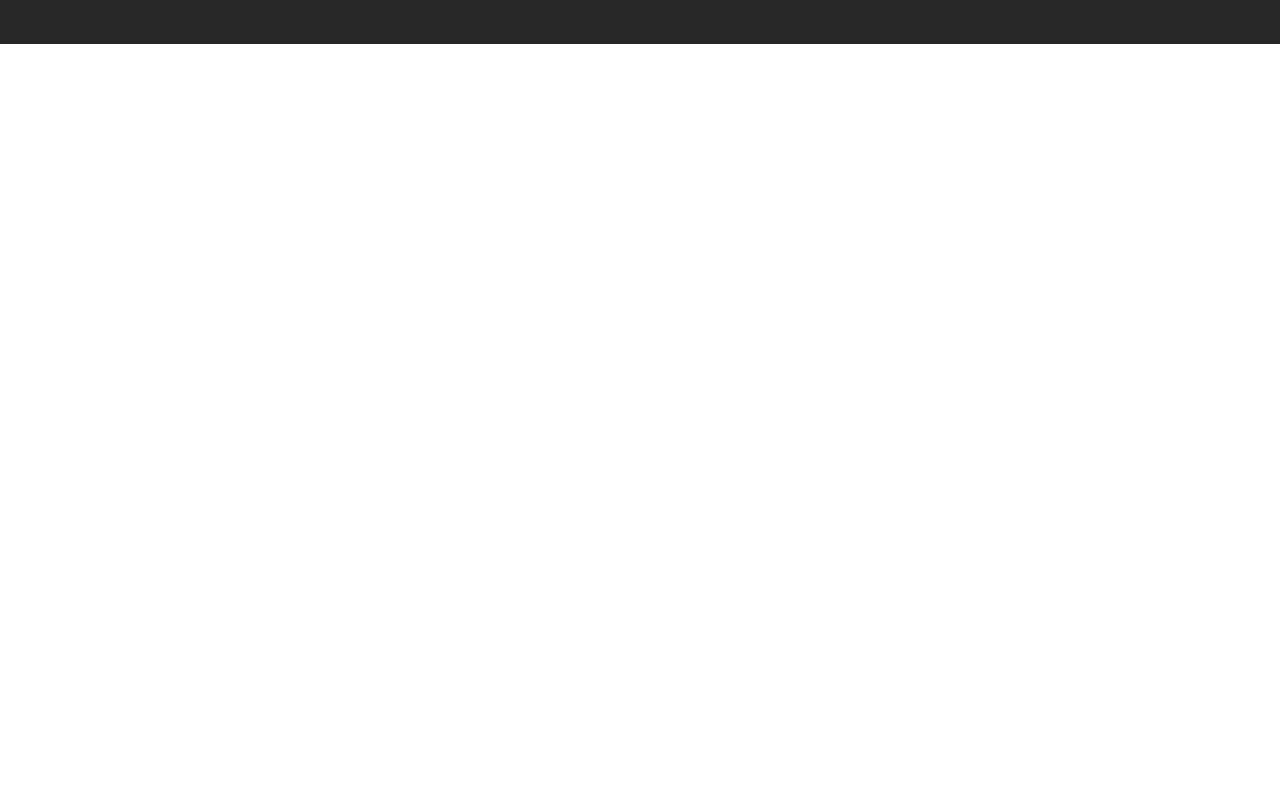
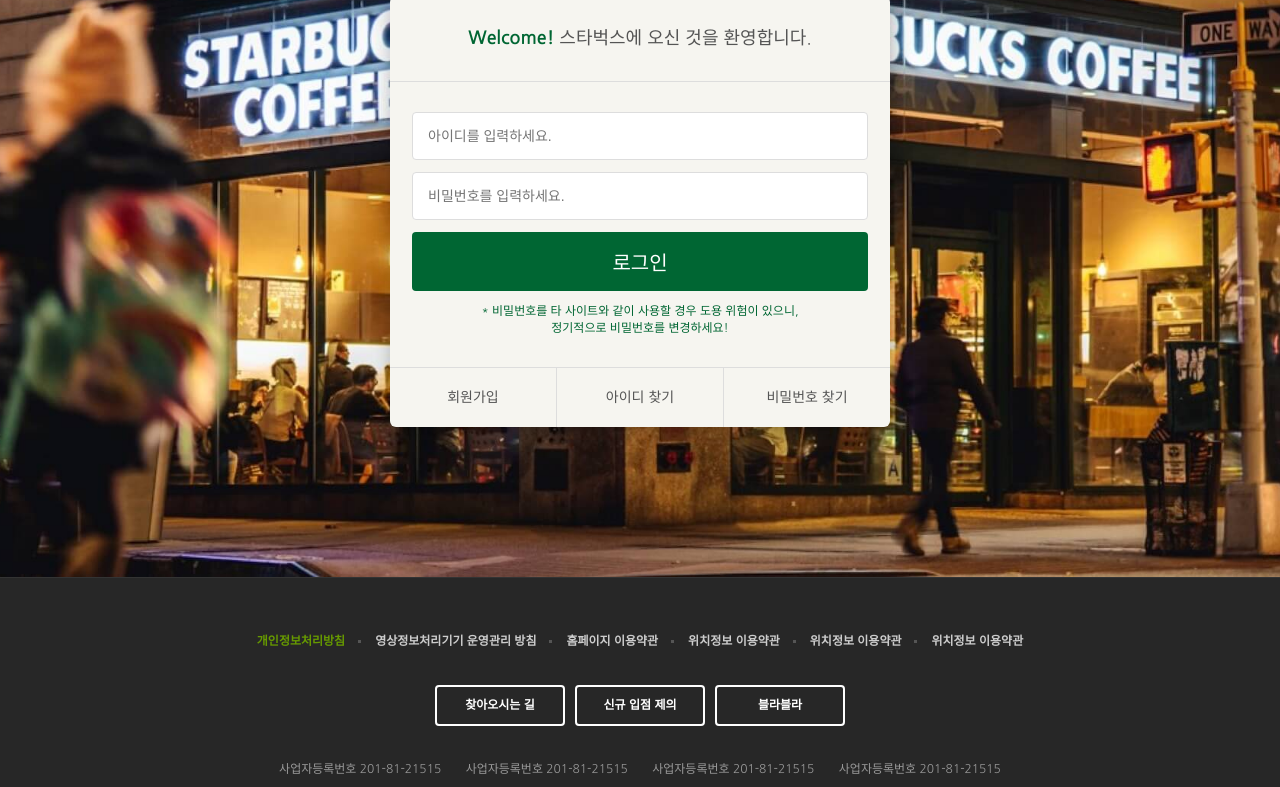
Before and after one commit to j18i/Starbucks-sample, a plain HTML site: page signin/index.html in a window 1280 px wide. Shown: the part 290-1077 px from the top of the page. Before the commit the page ends 800 px from the top, so only its background shows below. Drawn offline with nearby package versions, Linux system fonts and the light colour scheme.

Commit message:
로그인 페이지

```diff
--- /dev/null
+++ b/css/signin.css
@@ -0,0 +1,81 @@
+.signin {
+    margin-top: 120px;
+    padding: 100px 0 150px;
+    background-image: url("../images/signin_bg.jpg");
+    background-repeat: no-repeat;
+    background-position: center;
+    background-attachment: fixed;
+    background-size: cover;
+}
+
+.signin h1 {
+    color: #fff;
+    font-size: 30px;
+    font-weight: 700;
+    text-align: center;
+    margin-bottom: 24px;
+}
+.signin .signin__card {
+    width: 500px;
+    margin: 0 auto;
+    border-radius: 6px;
+    background-color: #F6F5F0;
+    box-shadow: 2px 2px 20px rgba(0,0,0,.3);
+    color:#555;
+}
+
+.signin__card h2 {
+    padding: 30px;
+    font-size: 18px;
+    text-align: center;
+    border-bottom: 1px solid #ddd;
+}
+.signin__card h2 strong {
+    color:#006633;
+    font-weight: 700;
+}
+.signin__card form {
+    padding: 30px 22px;
+}
+.signin__card form input {
+    width:100%;
+    margin-bottom: 12px;
+    padding: 15px;
+    border: 1px solid #ddd;
+    border-radius: 4px;
+    outline: none;
+    box-sizing: border-box;
+    font-size: 14px;
+}
+.signin__card form [type="submit"] {
+    background-color: #006633;
+    border: none;
+    color: #fff;
+    font-size: 20px;
+    cursor: pointer;
+}
+.signin__card form p {
+    font-size: 12px;
+    color: #006633;
+    text-align: center;
+}
+.signin__card .actions {
+    display: flex;
+    border-top: 1px solid #ddd;
+
+}
+.signin__card .actions a {
+    flex-grow: 1;
+    flex-basis: 0;
+    text-align: center;
+    padding: 20px;
+    color: #555;
+    font-size: 14px;
+    border-right: 1px solid #ddd;
+}
+.signin__card .actions a:last-child {
+    border-right: none;
+}
+.signin__card .actions a:hover {
+    text-decoration: none;
+}
--- a/signin/index.html
+++ b/signin/index.html
@@ -24,6 +24,7 @@
     <link rel="icon" href="../favicon.png" />
     <link rel="stylesheet" href="https://cdn.jsdelivr.net/npm/reset-css@5.0.1/reset.min.css" />
     <link rel="stylesheet" href="../css/common.css" />
+    <link rel="stylesheet" href="../css/signin.css" />
 
     <link rel="stylesheet" href="https://fonts.googleapis.com/icon?family=Material+Icons" />
     <link rel="preconnect" href="https://fonts.gstatic.com" />
@@ -34,6 +35,7 @@
     <script src="https://unpkg.com/swiper@6.8.4/swiper-bundle.min.js"></script>
 
     <script defer src="../js/common.js"></script>
+
 </head>
 
 <body>
@@ -371,7 +373,26 @@
 
 
     <section class="signin">
-
+        <h1>로그인</h1>
+        <div class="signin__card">
+            <h2>
+                <strong>Welcome!</strong> 스타벅스에 오신 것을 환영합니다.
+            </h2>
+            <form>
+                <input type="text" placeholder="아이디를 입력하세요." />
+                <input type="password" placeholder="비밀번호를 입력하세요." />
+                <input type="submit" value="로그인" />
+                <p>
+                    * 비밀번호를 타 사이트와 같이 사용할 경우 도용 위험이 있으니,<br />
+                    정기적으로 비밀번호를 변경하세요!
+                </p>
+            </form>
+            <div class="actions">
+                <a href="javascript:void(0)">회원가입</a>
+                <a href="javascript:void(0)">아이디 찾기</a>
+                <a href="javascript:void(0)">비밀번호 찾기</a>
+            </div>
+        </div>
     </section>
 
     <!-- FOOTER -->
```
